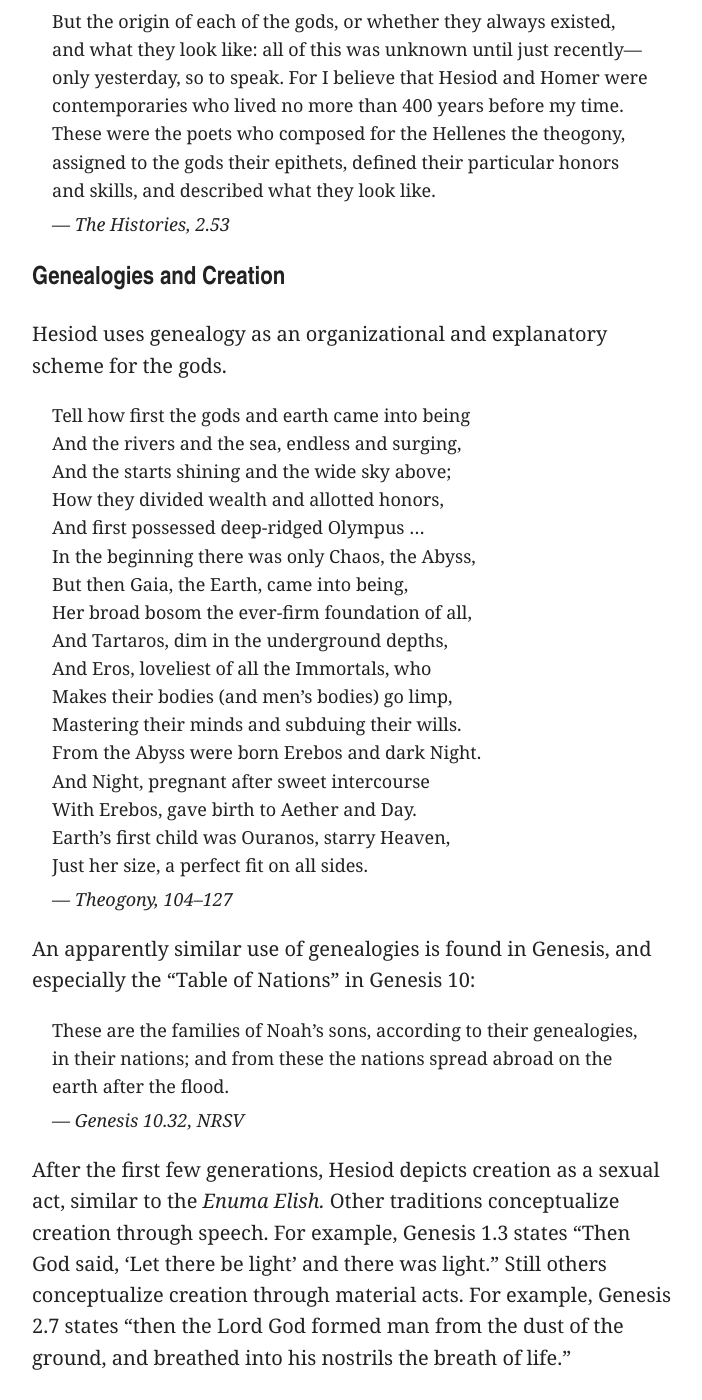
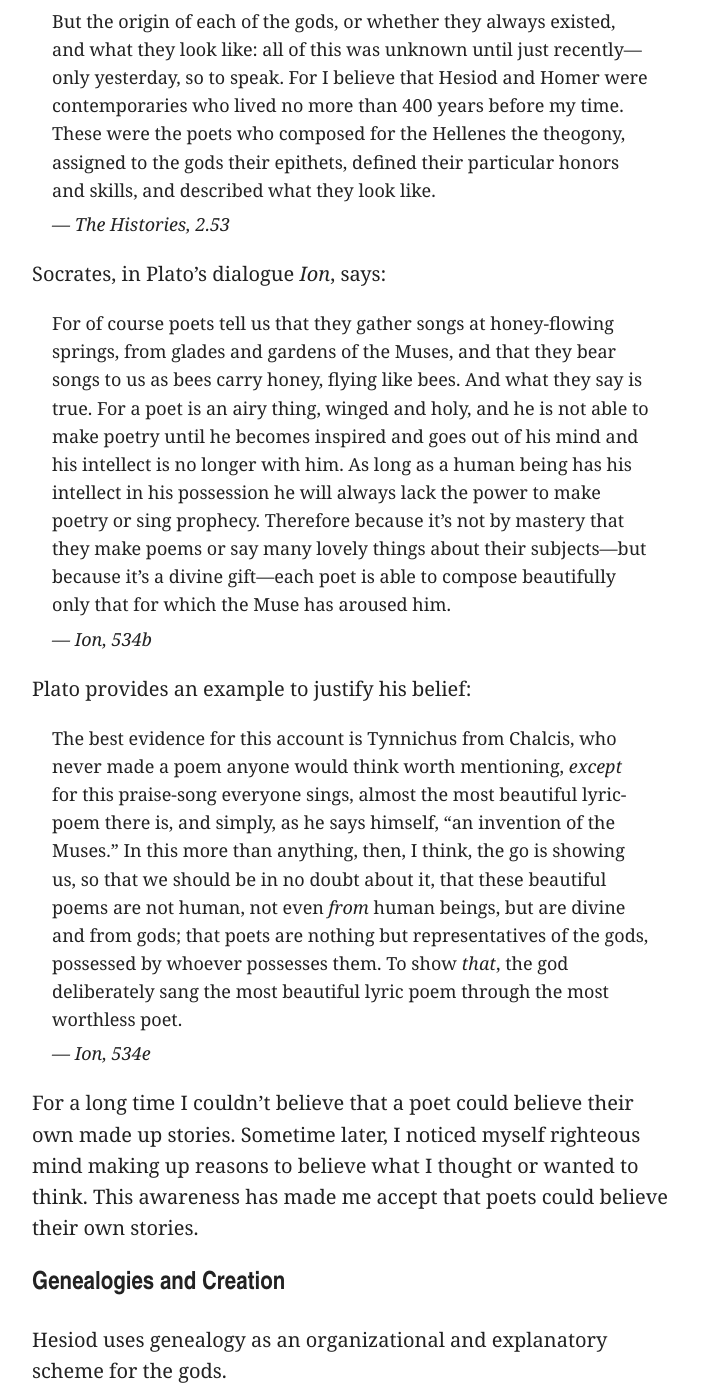
Before and after one commit to artsandmetaphysics/goodlifeodyssey, a Jekyll site: the page built from _notes/hesiod.md, in a window 1280 px wide and 1400 px high, scrolled down 5125 px. Shown: the whole window, without its empty margins (288-990 px from the left). Built offline with Jekyll 4.4.1, drawn with Linux system fonts in a browser that asks for light colours.

Commit message:
Notes from Ion

```diff
--- a/_notes/hesiod.md
+++ b/_notes/hesiod.md
@@ -129,6 +129,22 @@
 <cite>— The Histories, 2.53</cite>
 </blockquote>
 
+Socrates, in Plato’s dialogue _Ion_, says:
+
+<blockquote>
+<p>For of course poets tell us that they gather songs at honey-flowing springs, from glades and gardens of the Muses, and that they bear songs to us as bees carry honey, flying like bees. And what they say is true. For a poet is an airy thing, winged and holy, and he is not able to make poetry until he becomes inspired and goes out of his mind and his intellect is no longer with him. As long as a human being has his intellect in his possession he will always lack the power to make poetry or sing prophecy. Therefore because it’s not by mastery that they make poems or say many lovely things about their subjects—but because it’s a divine gift—each poet is able to compose beautifully only that for which the Muse has aroused him.</p>
+<cite>— Ion, 534b</cite>
+</blockquote>
+
+Plato provides an example to justify his belief:
+
+<blockquote>
+<p>The best evidence for this account is Tynnichus from Chalcis, who never made a poem anyone would think worth mentioning, <em>except</em> for this praise-song everyone sings, almost the most beautiful lyric-poem there is, and simply, as he says himself, “an invention of the Muses.” In this more than anything, then, I think, the go is showing us, so that we should be in no doubt about it, that these beautiful poems are not human, not even <em>from</em> human beings, but are divine and from gods; that poets are nothing but representatives of the gods, possessed by whoever possesses them. To show <em>that</em>, the god deliberately sang the most beautiful lyric poem through the most worthless poet.</p>
+<cite>— Ion, 534e</cite>
+</blockquote>
+
+For a long time I couldn’t believe that a poet could believe their own made up stories. Sometime later, I noticed myself righteous mind making up reasons to believe what I thought or wanted to think. This awareness has made me accept that poets could believe their own stories.
+
 ## Genealogies and Creation
 
 Hesiod uses genealogy as an organizational and explanatory scheme for the gods.
```
Also changed, not shown: _notes/the-iliad.md (+2 -0 lines), notes/hesiod.md (+1 -1 lines).
